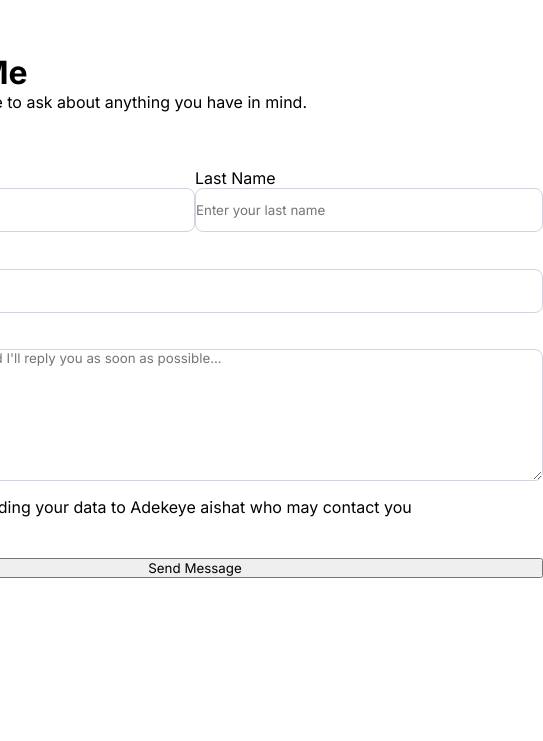
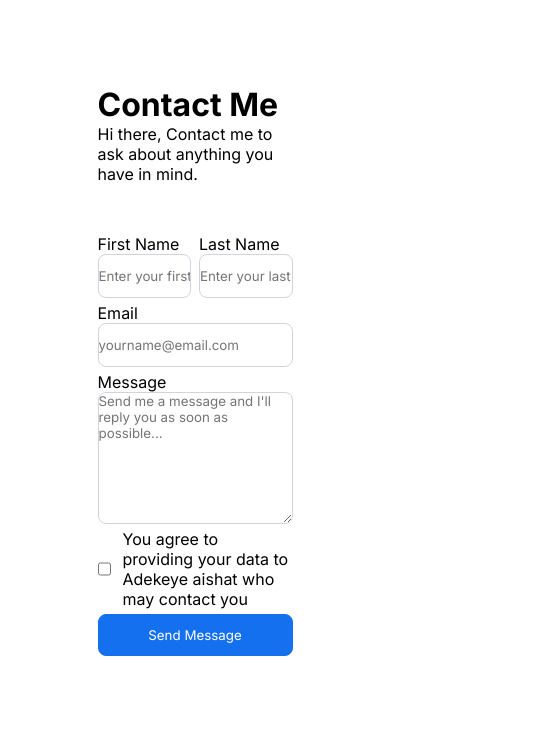
Before and after one commit to oyindamoladekeye/hng-task-1, a React (Create React App) app: page /contact in a window 390 px wide. Shown: the part 103-844 px from the top of the page, 543 px wide, since content can reach past the window. Built offline with nearby package versions, Linux system fonts and the light colour scheme.

Commit message:
added syles to button and was made responsive

```diff
--- a/src/Pages/Contact.js
+++ b/src/Pages/Contact.js
@@ -33,7 +33,7 @@ function Contact (){
                     <button id="btn__submit">Send Message</button>
                 </div>
             </div>
-            {/*<Footer />*/}
+            <Footer />
         </div>
     )
 }
--- a/src/Styles/contact.css
+++ b/src/Styles/contact.css
@@ -4,6 +4,8 @@
     display: flex;
     justify-content: center;
     text-align: left;
+    flex-direction: column;
+    align-items: center
 }
 .contact-form{
     height:474px;
@@ -11,17 +13,18 @@
     display: flex;
     flex-direction: column;
     justify-content: space-around;
+    flex-wrap:wrap
 }
 .center{
-    width:720px;
-    margin:156px 360px 188px
+    width:50vw;
+    margin:188px 360px 156px
 }
 .names{
     display: flex;
     justify-content:space-between;
 }
 .contact-form-fname , .contact-form-lname{
-    width:348px;
+    width:24vw;
     display: flex;
     flex-direction: column;
 }
@@ -44,5 +47,13 @@ textarea{
 }
 .contact-form-check{
     display: flex;
-    align-content: center;
+    align-items: center;
+    gap: 12px;
 }
+#btn__submit{
+    height:42px;
+    border: 1px solid #1570EF;
+    border-radius:8px;
+    background-color:#1570EF;
+    color:white
+}
```
